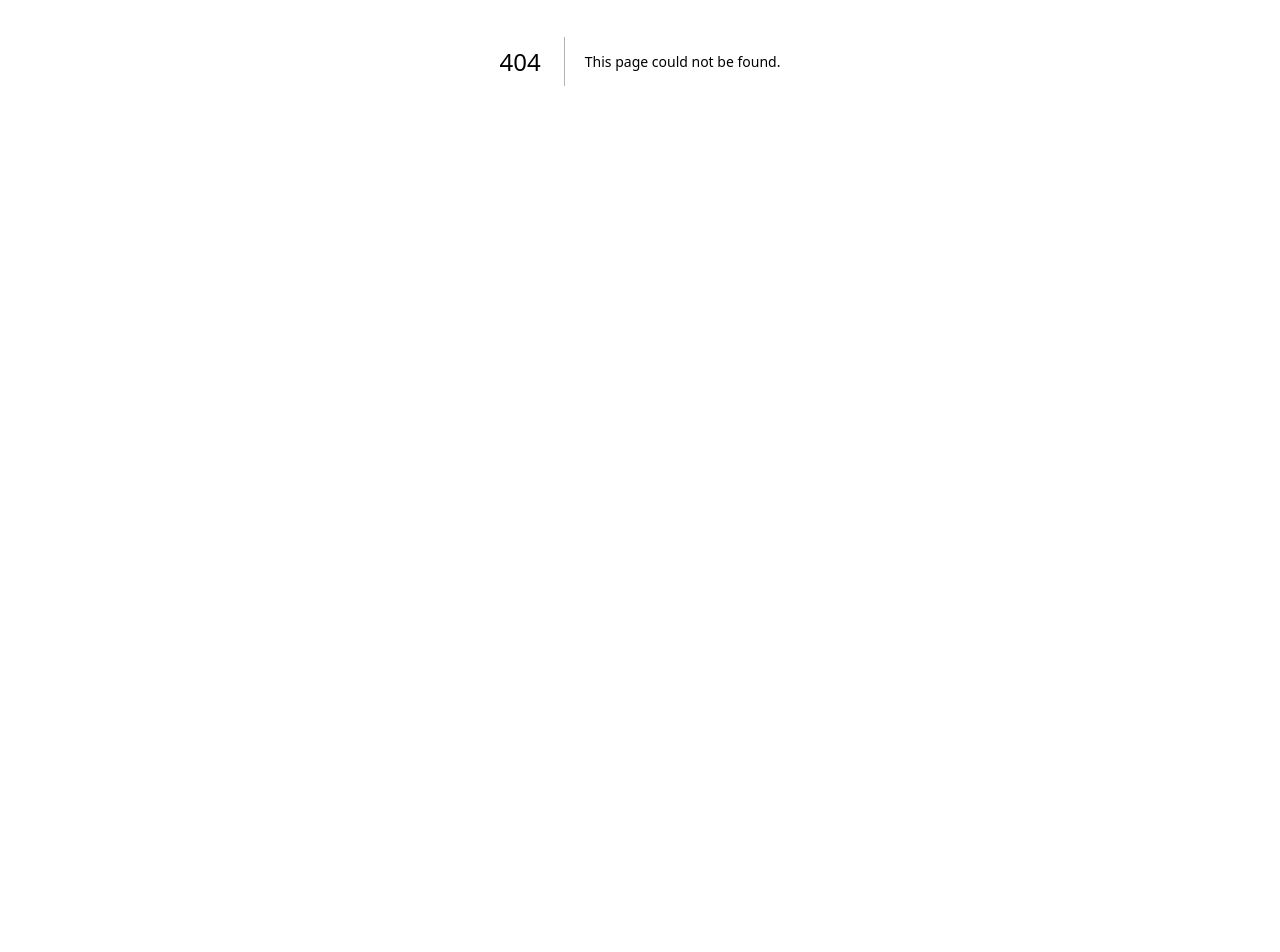
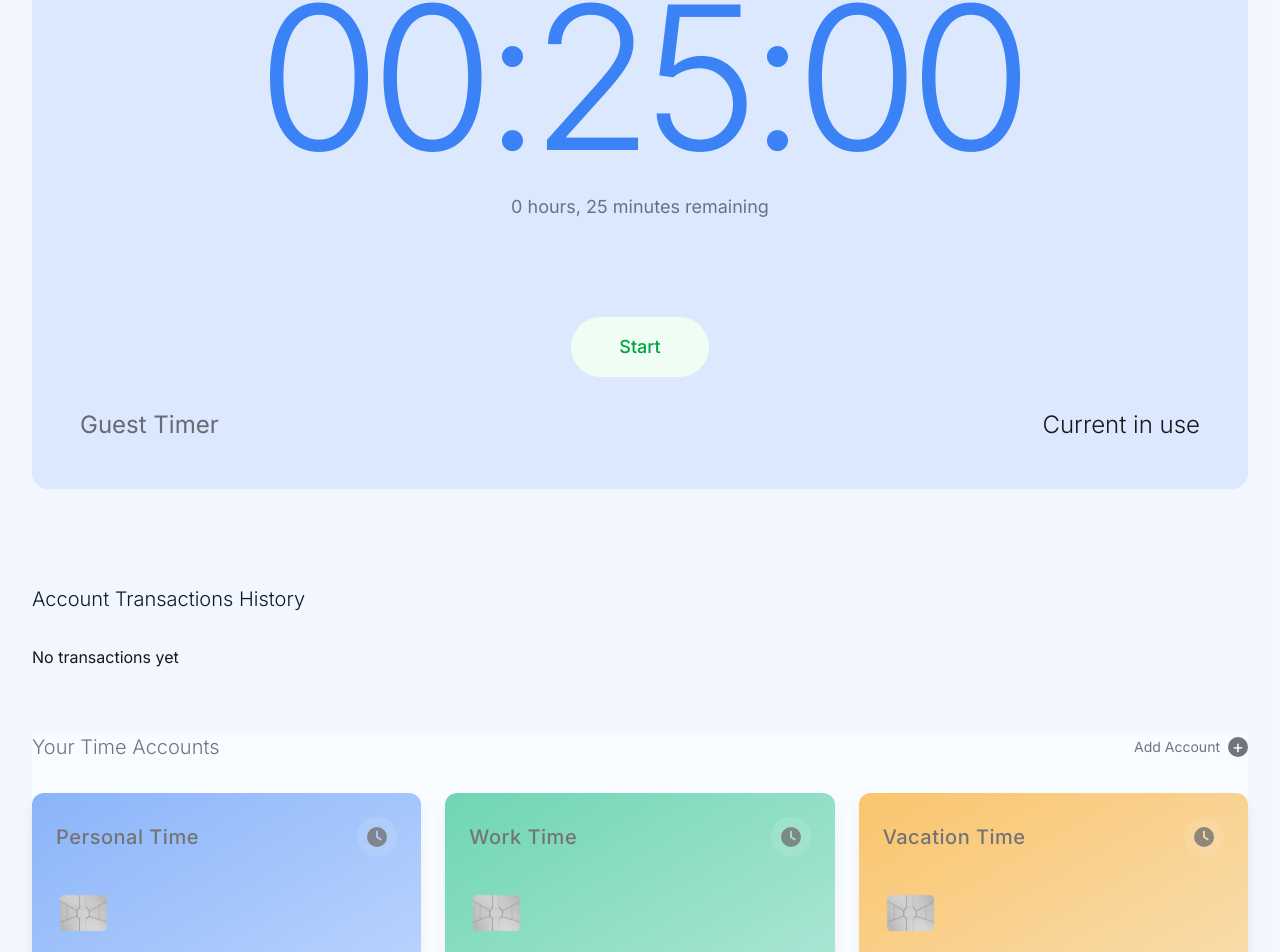
Before and after one commit to FuJacob/houra, a Next.js app in the folder houra/: page /timer in a window 1280 px wide. Before the commit this address had no page. Shown: the part 339-1291 px from the top of the page. Before the commit the page ends 800 px from the top, so only its background shows below. Built offline with nearby package versions, Linux system fonts and the light colour scheme.

Commit message:
implementing guest timer

```diff
--- a/houra/src/app/components/HeroSection.tsx
+++ b/houra/src/app/components/HeroSection.tsx
@@ -1,7 +1,6 @@
 "use client";
 import Link from "next/link";
 import { useEffect, useState } from "react";
-
 const HeroSection = () => {
   const [seconds, setSeconds] = useState(0);
   const [time, setTime] = useState(
@@ -39,19 +38,27 @@ const HeroSection = () => {
           helps you track where your time goes, set intentional limits, and make
           every second count.
         </p>
-        <div className="flex flex-col sm:flex-row gap-4 justify-center items-center mb-16">
+        <div className="flex flex-col gap-4 justify-center items-center mb-16 max-w-2xl mx-auto">
+          <div className="flex flex-col sm:flex-row items-center w-full">
             <Link
               href="/signup"
-            className="w-full sm:w-auto px-8 py-4 bg-gray-900 text-white rounded-full hover:bg-gray-800 transition-colors text-sm font-medium"
+              className="w-full flex-1 max-w-2/3 sm:w-auto px-4 py-4 bg-gray-900 text-white rounded-full hover:bg-gray-800 transition-colors text-sm font-medium"
             >
               It's been <span className="font-bold">{seconds} seconds</span>.
               Start Managing Your Time
             </Link>
             <Link
               href="#how-it-works"
-            className="text-sm text-gray-500 hover:text-gray-900 transition-colors"
+              className=" text-center w-1/3 text-center text-sm text-gray-500 hover:text-gray-900 transition-colors"
             >
               Learn how it works →
+            </Link>
+          </div>
+          <Link
+            href="/timer"
+            className="w-full px-8 py-4 border-2 border-gray-300  text-gray-700 rounded-full hover:border-gray-400 hover:text-gray-900 transition-colors text-1xl font-medium"
+          >
+            Try timer as a guest
           </Link>
         </div>
 
--- /dev/null
+++ b/houra/src/app/home/components/DummyAllAccounts.tsx
@@ -0,0 +1,93 @@
+import React from "react";
+import AccountBox from "./AccountBox";
+import { useContext } from "react";
+import { CurrentUserContext, showAddAccountModalContext } from "../page";
+
+// Define the Account interface locally
+import { Account } from "../../../types/types";
+
+const dummyAccounts: Account[] = [
+  {
+    accountNumber: 1234567890,
+    accountName: "Personal Time",
+    accountBalance: 120,
+    reloadFreq: "daily",
+    colour: "#3B82F6",
+    transactions: [],
+    type: "growth",
+  },
+  {
+    accountNumber: 987654321,
+    accountName: "Work Time",
+    accountBalance: 80,
+    reloadFreq: "weekly",
+    colour: "#10B981",
+    transactions: [],
+    type: "savings",
+  },
+  {
+    accountNumber: 1122334455,
+    accountName: "Vacation Time",
+    accountBalance: 40,
+    reloadFreq: "monthly",
+    colour: "#F59E0B",
+    transactions: [],
+    type: "checking",
+  },
+  {
+    accountNumber: 5566778899,
+    accountName: "Fortnite Gaming",
+    accountBalance: 90,
+    reloadFreq: "daily",
+    colour: "#8B5CF6",
+    transactions: [],
+    type: "entertainment",
+  },
+  {
+    accountNumber: 2233445566,
+    accountName: "Studying Biology",
+    accountBalance: 150,
+    reloadFreq: "weekly",
+    colour: "#06B6D4",
+    transactions: [],
+    type: "education",
+  },
+  {
+    accountNumber: 7788990011,
+    accountName: "Netflix Streaming",
+    accountBalance: 60,
+    reloadFreq: "daily",
+    colour: "#EF4444",
+    transactions: [],
+    type: "entertainment",
+  },
+];
+
+const AllAccounts = () => {
+  const { currentUser } = useContext(CurrentUserContext);
+  const { setShowAddAccountModal } = useContext(showAddAccountModalContext);
+  return (
+    <div className="mb-16">
+      <div className="flex flex-col sm:flex-row justify-between items-center mb-8 gap-4">
+        <h2 className="text-xl font-light text-gray-900">Your Time Accounts</h2>
+        <button
+          onClick={() => setShowAddAccountModal(true)}
+          className="text-sm text-gray-900 hover:text-gray-700 transition-colors flex items-center gap-2"
+        >
+          <span>Add Account</span>
+          <span className="w-5 h-5 rounded-full bg-gray-900 text-white flex items-center justify-center text-lg leading-none">
+            +
+          </span>
+        </button>
+      </div>
+
+      <div className="grid grid-cols-1 sm:grid-cols-2 lg:grid-cols-3 gap-4 sm:gap-6">
+        {dummyAccounts.map((account) => (
+          <AccountBox key={account.accountNumber} account={account} />
+        ))}
+      </div>
+    </div>
+  );
+};
+
+export default AllAccounts;
--- a/houra/src/app/page.tsx
+++ b/houra/src/app/page.tsx
@@ -16,11 +16,6 @@ export default function Home() {
   }, []);
   return (
     <>
-      {isLoading && (
-        <div className="h-screen xfixed inset-0 absolute flex justify-center items-center bg-background">
-          Loading...
-        </div>
-      )}
       <Navigation />
       <main className="min-h-screen">
         <Hero />
--- /dev/null
+++ b/houra/src/app/timer/page.tsx
@@ -0,0 +1,159 @@
+"use client"; // Enables client-side rendering for this component
+import Link from "next/link";
+import { useReducer, useEffect, useState } from "react";
+import {
+  reducer,
+  setRunning,
+  setTimeLeft,
+} from "../home/components/TimeReducer";
+import DummyAllAccounts from "../home/components/DummyAllAccounts";
+import { useContext } from "react";
+import { MdAccountBalance } from "react-icons/md";
+import AccountHistory from "../home/components/AccountTransactions";
+import AllAccounts from "../home/components/AllAccounts";
+interface Account {
+  accountNumber: number;
+  accountName: string;
+  accountBalance: number;
+  reloadFreq: string;
+}
+// Timer component displays and controls a countdown timer
+export default function Timer() {
+  const tempAccount = {
+    accountBalance: 1500, // 25 minutes default
+    colour: "#3B82F6", // Default color for the timer
+  };
+  const [startTime, setStartTime] = useState(0);
+
+  // Account interface defines the expected structure of an account object
+
+  // Accessing the selected account from context
+
+  // Reducer state contains whether the timer is running and the time left in seconds
+  const [state, dispatch] = useReducer(reducer, {
+    running: false,
+    timeLeft: tempAccount.accountBalance, // Initial time in seconds (17 minutes)
+  });
+
+  // Separate state values for hours, minutes, and seconds display
+  const hoursLeft = Math.floor(state.timeLeft / 3600);
+  const minutesLeft = Math.floor((state.timeLeft % 3600) / 60);
+  const secondsLeft = state.timeLeft % 60;
+
+  // update time if timer is running
+  useEffect(() => {
+    if (state.timeLeft <= 0) {
+      dispatch(setRunning(false));
+    }
+
+    if (state.running) {
+      const interval = setInterval(() => {
+        dispatch(setTimeLeft(state.timeLeft - 1));
+      }, 1000);
+      return () => clearInterval(interval);
+    }
+  }, [state.running, state.timeLeft]);
+
+  // update time
+  return (
+    <div className="min-h-screen flex flex-col justify-center items-center">
+      <div
+        className="flex justify-center w-screen "
+        style={{
+          backgroundColor: `${tempAccount.colour}10`,
+        }}
+      >
+        <div className="w-full max-w-7xl">
+          {/* Header */}
+          <nav className="fixed top-0 left-0 right-0 bg-white/80 backdrop-blur-sm border-b border-gray-100 z-50">
+            <div className="max-w-7xl mx-auto px-4 sm:px-6 lg:px-8">
+              <div className="flex justify-between items-center h-16">
+                <h1 className="text-xl font-light tracking-tight text-gray-900">
+                  houra
+                </h1>
+                <div className="flex items-center space-x-8">
+                  <button className="text-sm text-gray-500 hover:text-gray-900 transition-colors">
+                    Earn Points
+                  </button>
+                  <div className="h-4 w-px bg-gray-200"></div>
+                </div>
+              </div>
+            </div>
+          </nav>
+
+          {/* Main Content */}
+          <main className="max-w-7xl mx-auto px-4 sm:px-6 lg:px-8 pt-24">
+            <div className="py-12">
+              {/* Timer Section */}
+              <div className="mb-24">
+                <div
+                  className="flex flex-col items-center justify-center p-4 sm:p-12 transition-all duration-300 rounded-2xl bg-gray-50"
+                  style={{
+                    backgroundColor: `${tempAccount.colour}20`,
+                  }}
+                >
+                  <div className="text-3xl sm:text-5xl font-light flex justify-center w-full h-[60px] text-center">
+                    Productivity Timer
+                  </div>
+
+                  {/* Main timer display */}
+                  <div className="text-center mb-8 p-4 sm:p-16">
+                    <h1
+                      className="font-mono text-[120px] sm:text-[200px] leading-none tracking-tighter font-light"
+                      style={{
+                        color: `${tempAccount.colour}`,
+                      }}
+                    >
+                      {hoursLeft < 10 ? `0${hoursLeft}` : hoursLeft}:
+                      {minutesLeft < 10 ? `0${minutesLeft}` : minutesLeft}:
+                      {secondsLeft < 10 ? `0${secondsLeft}` : secondsLeft}
+                    </h1>
+                    <p className="text-gray-500 mt-4 text-base sm:text-lg">
+                      {state.timeLeft < 60
+                        ? `${hoursLeft} hours, ${minutesLeft} minutes, ${secondsLeft} seconds remaining`
+                        : `${hoursLeft} hours, ${minutesLeft} minutes remaining`}
+                    </p>
+                  </div>
+
+                  {/* Controls */}
+                  <div className="flex items-center gap-6">
+                    <button
+                      onClick={() => dispatch(setRunning(!state.running))}
+                      className={`px-12 py-4 rounded-full text-lg font-medium transition-all ${
+                        state.running
+                          ? "bg-red-50 text-red-600 hover:bg-red-100"
+                          : "bg-green-50 text-green-600 hover:bg-green-100"
+                      }`}
+                    >
+                      {state.running ? "Pause" : "Start"}
+                    </button>
+                  </div>
+
+                  <div className="flex text-2xl justify-between items-end w-full mt-8">
+                    <div className="flex items-center text-foreground/60">
+                      <span>Guest Timer</span>
+                    </div>
+                    <h3 className="text-foreground font-light">
+                      Current in use
+                    </h3>
+                  </div>
+                </div>{" "}
+              </div>
+              <AccountHistory />
+              <div className="relative">
+                <Link
+                  href="/signup"
+                  className="absolute flex justify-center items-center inset-0 z-20 text-lg font-semibold text-gray-900 mb-2"
+                >
+                  Signup to houra
+                </Link>
+                <div className="absolute inset-0 bg-background/40 z-10"></div>
+                <DummyAllAccounts />
+              </div>
+            </div>
+          </main>
+        </div>
+      </div>
+    </div>
+  );
+}
```
Lines whose indentation alone changed are shown as unchanged.
